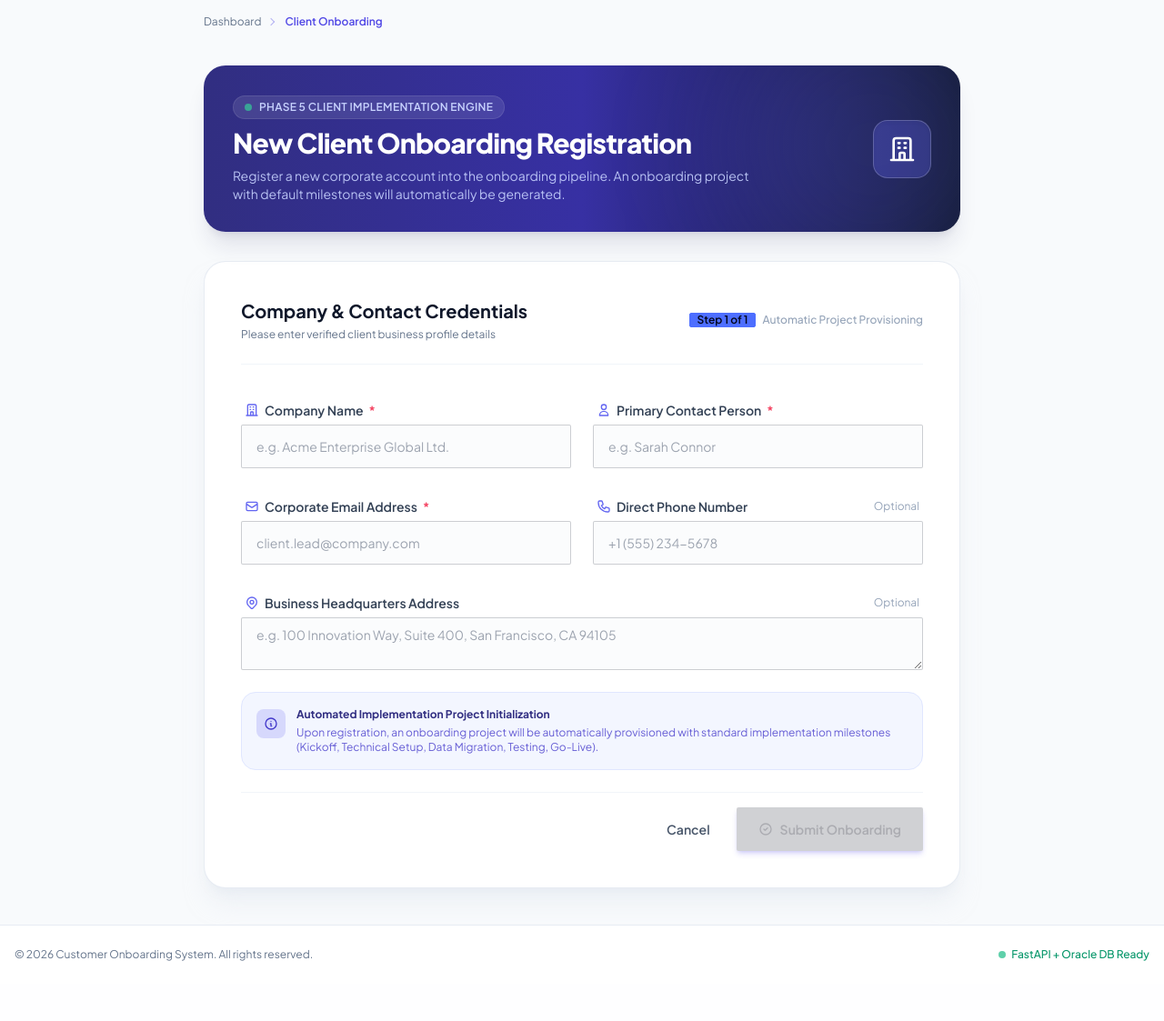
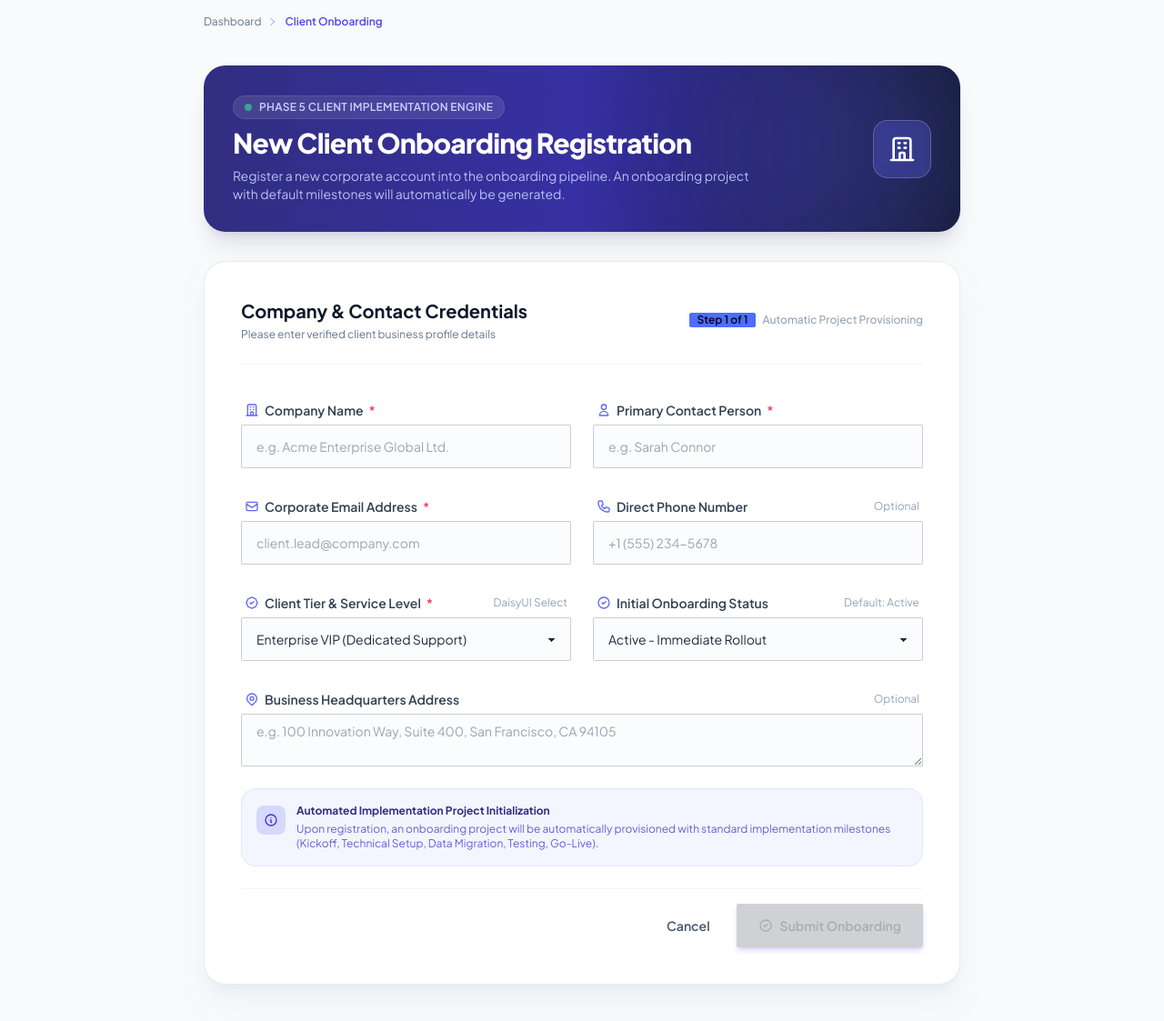
Before and after one commit to SasiniSiriwardhana/onboard-flow, a Flask app: page /onboarding in a window 1280 px wide. Shown: the part 97-1220 px from the top of the page at 91% size. Before the commit the page ends 1154 px from the top, so only its background shows below. Run offline with Flask 3, Linux system fonts and the light colour scheme; some libraries are stand-ins or nearby versions.

Commit message:
feat(templates): add DaisyUI select fields for client tier and service level in onboarding form

```diff
--- a/frontend/templates/onboarding/form.html
+++ b/frontend/templates/onboarding/form.html
@@ -187,6 +187,55 @@
                 </div>
             </div>
 
+            <!-- Grid Row 3: Account Tier / Industry & Status (DaisyUI Select) -->
+            <div class="grid grid-cols-1 md:grid-cols-2 gap-6">
+                <!-- Account Tier Select Field -->
+                <div class="form-control w-full">
+                    <label class="label pb-1.5" for="tier">
+                        <span class="label-text font-semibold text-slate-700 flex items-center gap-1.5">
+                            <svg class="w-4 h-4 text-indigo-500" fill="none" stroke="currentColor" viewBox="0 0 24 24">
+                                <path stroke-linecap="round" stroke-linejoin="round" stroke-width="2" d="M9 12l2 2 4-4M7.835 4.697a3.42 3.42 0 001.946-.806 3.42 3.42 0 014.438 0 3.42 3.42 0 001.946.806 3.42 3.42 0 013.138 3.138 3.42 3.42 0 00.806 1.946 3.42 3.42 0 010 4.438 3.42 3.42 0 00-.806 1.946 3.42 3.42 0 01-3.138 3.138 3.42 3.42 0 00-1.946.806 3.42 3.42 0 01-4.438 0 3.42 3.42 0 00-1.946-.806 3.42 3.42 0 01-3.138-3.138 3.42 3.42 0 00-.806-1.946 3.42 3.42 0 010-4.438 3.42 3.42 0 00.806-1.946 3.42 3.42 0 013.138-3.138z"/>
+                            </svg>
+                            Client Tier & Service Level <span class="text-rose-500">*</span>
+                        </span>
+                        <span class="label-text-alt text-slate-400">DaisyUI Select</span>
+                    </label>
+                    <select
+                        id="tier"
+                        name="tier"
+                        x-model="tier"
+                        class="select select-bordered w-full bg-slate-50/50 focus:bg-white text-sm transition-all focus:border-indigo-500"
+                    >
+                        <option value="Enterprise VIP">Enterprise VIP (Dedicated Support)</option>
+                        <option value="Enterprise">Enterprise Commercial</option>
+                        <option value="Growth">Growth Tier</option>
+                        <option value="Fast-Track Pilot">Fast-Track Pilot</option>
+                    </select>
+                </div>
+
+                <!-- Initial Onboarding Status Field -->
+                <div class="form-control w-full">
+                    <label class="label pb-1.5" for="status">
+                        <span class="label-text font-semibold text-slate-700 flex items-center gap-1.5">
+                            <svg class="w-4 h-4 text-indigo-500" fill="none" stroke="currentColor" viewBox="0 0 24 24">
+                                <path stroke-linecap="round" stroke-linejoin="round" stroke-width="2" d="M9 12l2 2 4-4m6 2a9 9 0 11-18 0 9 9 0 0118 0z"/>
+                            </svg>
+                            Initial Onboarding Status
+                        </span>
+                        <span class="label-text-alt text-slate-400">Default: Active</span>
+                    </label>
+                    <select
+                        id="status"
+                        name="status"
+                        x-model="status"
+                        class="select select-bordered w-full bg-slate-50/50 focus:bg-white text-sm transition-all focus:border-indigo-500"
+                    >
+                        <option value="Active">Active - Immediate Rollout</option>
+                        <option value="Pending">Pending Discovery</option>
+                    </select>
+                </div>
+            </div>
+
             <!-- Address Field -->
             <div class="form-control w-full">
                 <label class="label pb-1.5">
@@ -239,14 +288,14 @@
                 <button
                     type="submit"
                     id="submit-btn"
-                    :disabled="!isValid"
+                    :disabled="!isValid || isSubmitting"
                     class="btn btn-primary bg-indigo-600 hover:bg-indigo-700 text-white border-none shadow-md shadow-indigo-600/20 px-6 gap-2"
                 >
                     <span id="submit-spinner" class="loading loading-spinner loading-xs htmx-indicator"></span>
-                    <svg class="w-4 h-4" fill="none" stroke="currentColor" viewBox="0 0 24 24">
+                    <svg class="w-4 h-4" fill="none" stroke="currentColor" viewBox="0 0 24 24" x-show="!isSubmitting">
                         <path stroke-linecap="round" stroke-linejoin="round" stroke-width="2" d="M9 12l2 2 4-4m6 2a9 9 0 11-18 0 9 9 0 0118 0z"/>
                     </svg>
-                    <span>Submit Onboarding</span>
+                    <span x-text="isSubmitting ? 'Submitting...' : 'Submit Onboarding'">Submit Onboarding</span>
                 </button>
             </div>
         </form>
```
